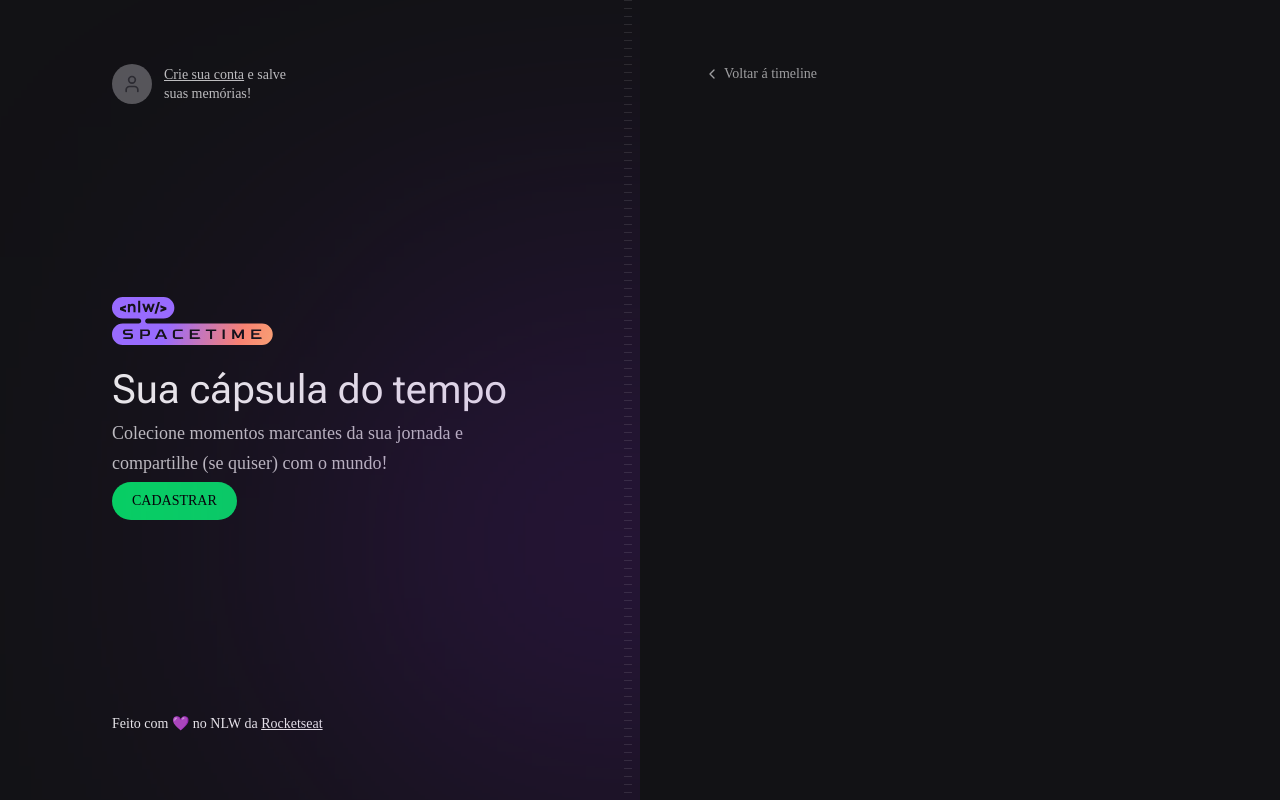
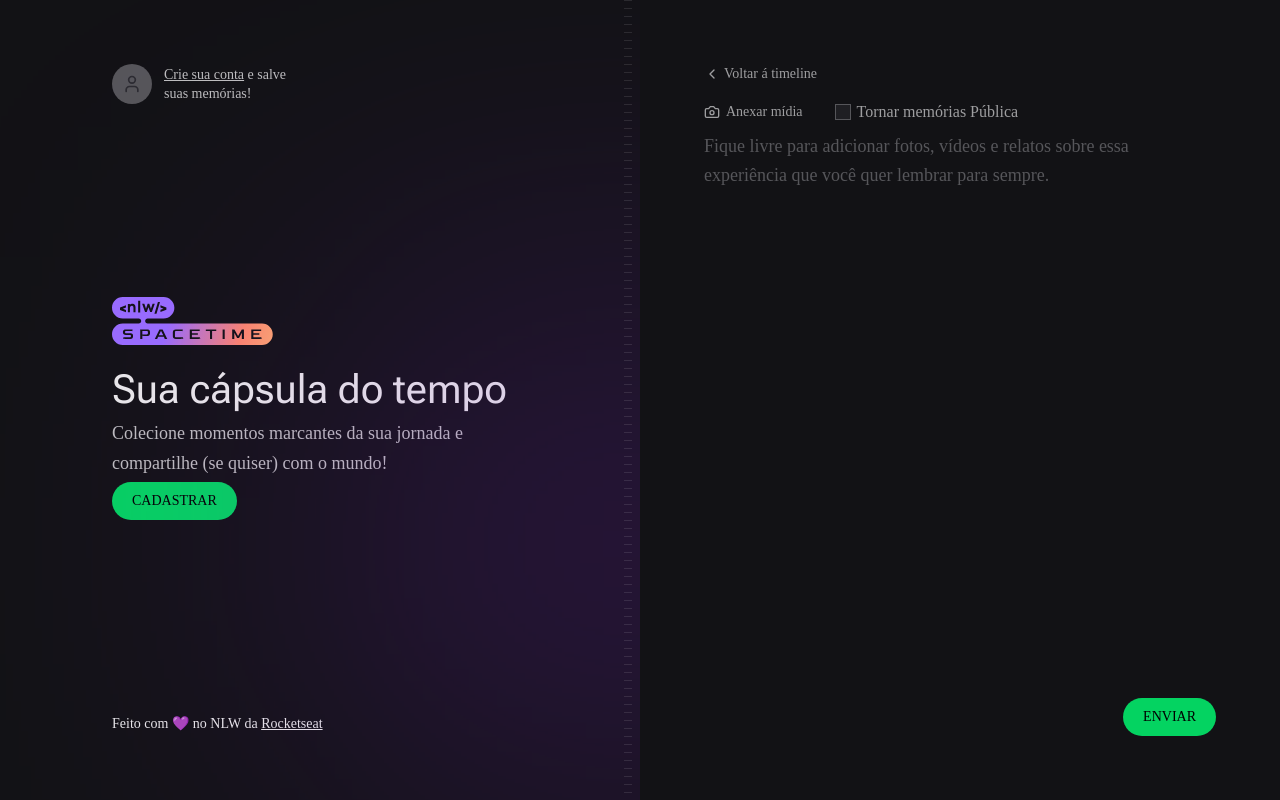
Before and after one commit to HAndradeSJ/NLW_spacetime_web, a Next.js app: page /memories/new in a window 1280 px wide. Built offline with nearby package versions, Linux system fonts and the light colour scheme; no server answers; a web font is replaced by a local one.

Commit message:
version web

```diff
--- a/package.json
+++ b/package.json
@@ -16,6 +16,7 @@
     "axios": "^1.4.0",
     "eslint": "8.40.0",
     "eslint-config-next": "13.4.2",
+    "js-cookie": "^3.0.5",
     "jwt-decode": "^3.1.2",
     "lucide-react": "^0.219.0",
     "next": "13.4.2",
@@ -27,6 +28,8 @@
   },
   "devDependencies": {
     "@rocketseat/eslint-config": "^1.2.0",
-    "@tailwindcss/forms": "^0.5.3"
+    "@tailwindcss/forms": "^0.5.3",
+    "@types/cookie": "^0.5.1",
+    "@types/js-cookie": "^3.0.3"
   }
 }
--- a/src/app/layout.tsx
+++ b/src/app/layout.tsx
@@ -47,8 +47,7 @@ export default function RootLayout({
           <div className="flex flex-col p-16 bg-cover">
                   {children}
           </div>
-    </main>
-
+      </main>
       </body>
     </html>
   )
--- a/src/app/memories/new/page.tsx
+++ b/src/app/memories/new/page.tsx
@@ -1,3 +1,4 @@
+import { FormNewmemory } from "@/components/FormNewmemory";
 import { Mediapicker } from "@/components/Mediapicker";
 import { Camera, ChevronLeft } from "lucide-react";
 import Link from "next/link";
@@ -9,6 +10,7 @@ export default function NewMemory(){
                         <ChevronLeft className="h-4 w-4"/>
                         Voltar á timeline
                     </Link>
+                    <FormNewmemory/>
 
                 </div>
         )
--- a/src/components/FormNewmemory.tsx
+++ b/src/components/FormNewmemory.tsx
@@ -3,16 +3,47 @@
 import { Camera } from "lucide-react";
 import { Mediapicker } from "./Mediapicker";
 import { FormEvent } from "react";
+import { api } from "@/lib/api";
+import Cookie from 'js-cookie'
+import { useRouter } from "next/navigation";
+
+
 
   export function FormNewmemory(){
-        function createMemory(event:FormEvent){
+    const router = useRouter()
+
+       async function createMemory(event:FormEvent<HTMLFormElement>){
             event.preventDefault()
+
+            const formData =  new FormData(event.currentTarget)
+
+            const fileUpload = formData.get('imageUrl')
+
+            let coverUrl =''
+            if(fileUpload){
+                const uploadData = new FormData()
+                uploadData.set('file',fileUpload)
+
+                const uploadResponese = await api.post('/upload', uploadData)
+                coverUrl = uploadResponese.data.fileUrl
+            }
+            const token = Cookie.get('token')
+            await api.post('/memories',{
+                coverUrl,
+                content: formData.get('content'),
+                isPublic: formData.get('isPublic')
+            },{
+                headers: {
+                    Authorization :`Bearer ${token}`
+                }
+            })
+            router.push('/')
 
         }
     return (
-        <form onSubmit={createMemory()} className="flex flex-1 flex-col gap-2">
+        <form onSubmit={createMemory} className="flex flex-1 flex-col gap-2">
         <div className="flex items-center gap-4">
-            <label htmlFor="midia" className=" flex cursor-pointer items-center gap-1.5 text-sm text-gray-200 hover:text-gray-100">
+            <label htmlFor="midia" className=" flex cursor-pointer items-center gap-1.5 text-sm text-gray-200 hover:text-gray-100" >
                 <Camera className="w-4 h-4"/>
                 Anexar mídia
             </label>
@@ -25,6 +56,7 @@ import { FormEvent } from "react";
         </div>
       <textarea name="content" spellCheck={false} className="w-full flex-1 resize-none rounded border-0 p-0 text-lg leading-relaxed text-gray-100 placeholder:text-gray-400 bg-transparent focus:ring-0"
       placeholder="Fique livre para adicionar fotos, vídeos e relatos sobre essa experiência que você quer lembrar para sempre."/>
+      <button className="'inline-block rounded-full self-end bg-green-500 px-5 py-3 font-alt text-sm uppercase leading-none text-black hover:bg-green-600'" type="submit">Enviar</button>
     </form>
     )
 
--- a/src/components/Mediapicker.tsx
+++ b/src/components/Mediapicker.tsx
@@ -18,7 +18,7 @@ export function Mediapicker (){
     }
     return (
         <>
-            <input onChange={TakeFile}  type="file" id="midia" accept="image/*" className="invisible h-0 w-0"/>
+            <input onChange={TakeFile}  type="file" id="midia" name='imageUrl'accept="image/*" className="invisible h-0 w-0"/>
             {preview && <img src={preview} alt=""  className=" w-full rounded-lg object-cover aspect-video"/>}
         </>
     )
```
Also changed, not shown: 1 other file (tests, documents, lock files or other folders).
